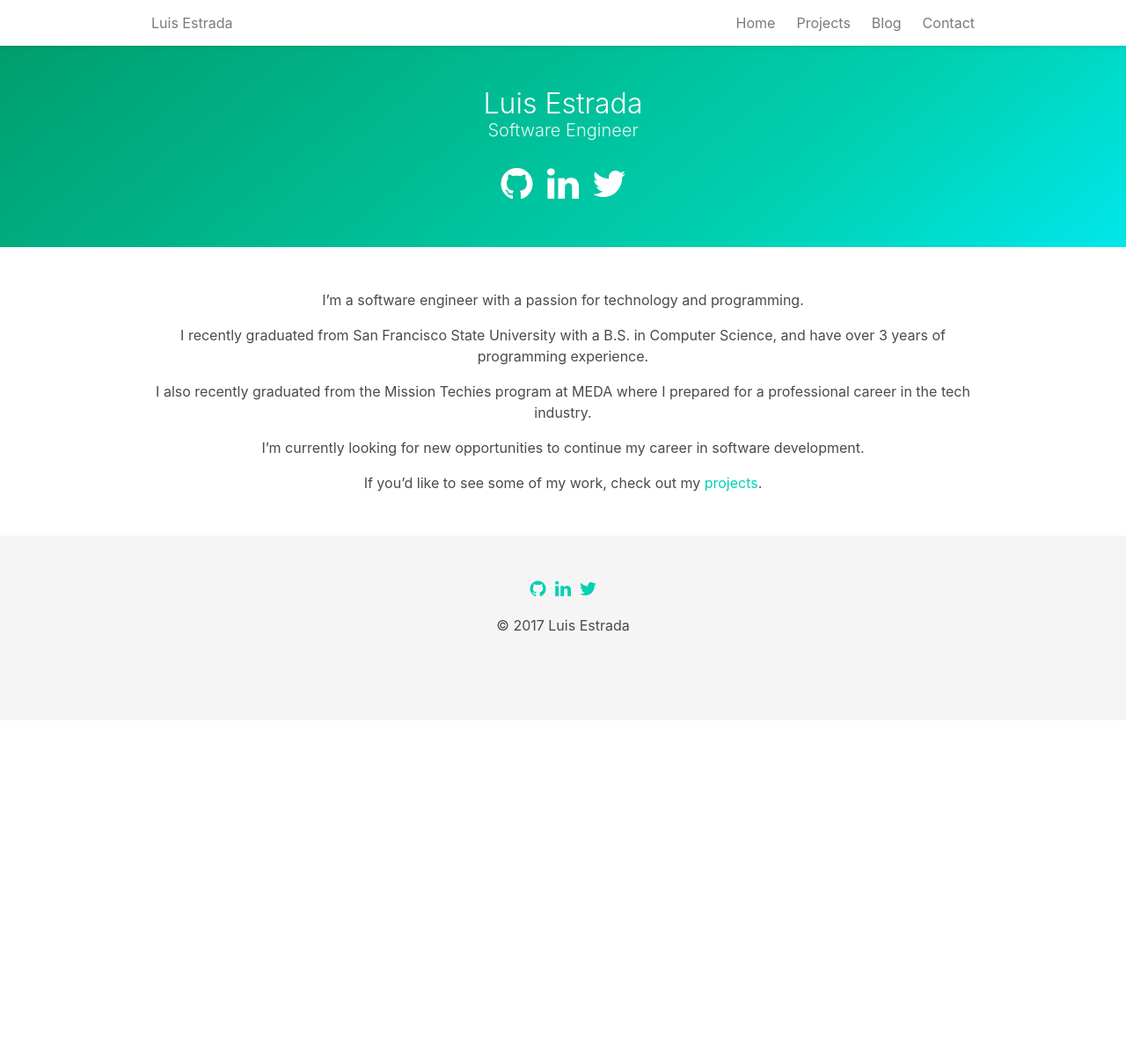
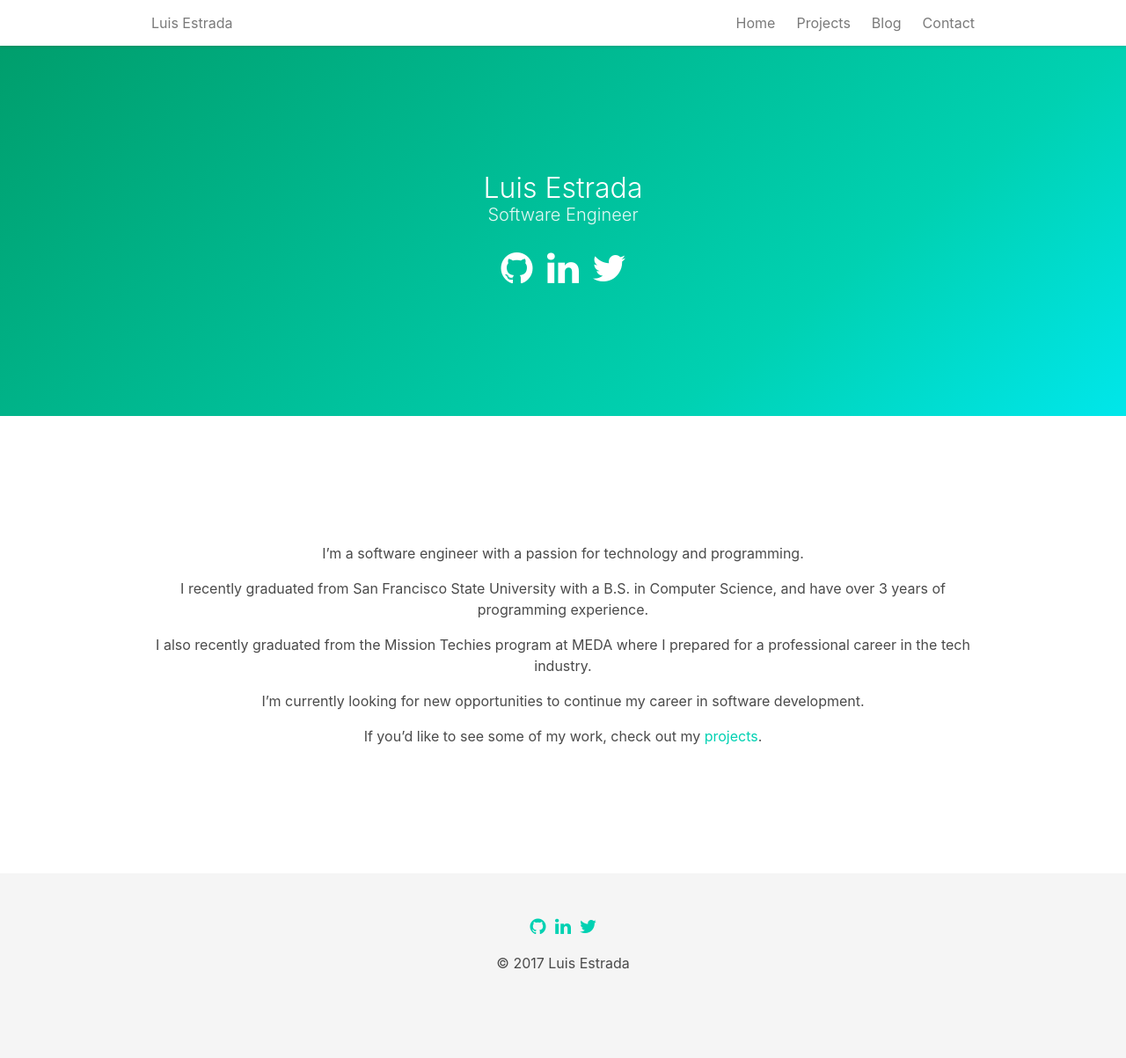
Before and after one commit to lierluis/lierluis.github.io, a Jekyll site: the page built from index.md, in a window 1280 px wide. Shown: the whole page at 88% size. Built offline with Jekyll 4.4.1, drawn with Linux system fonts in a browser that asks for light colours; nearby versions of some CDN libraries; before the commit the page ends 900 px from its top, so only the background shows below that.

Commit message:
Make hero and index page medium-sized

```diff
--- a/_includes/hero.html
+++ b/_includes/hero.html
@@ -1,4 +1,4 @@
-<section class="hero is-primary is-bold">
+<section class="hero is-primary is-bold is-medium">
   <div class="hero-body">
     <div class="container has-text-centered">
       <h1 class="title">
--- a/_layouts/home.html
+++ b/_layouts/home.html
@@ -3,7 +3,7 @@ layout: default
 ---
 {% include hero.html %}
 
-<section class="section">
+<section class="section is-medium">
   <div class="container">
     <div class="content has-text-centered">
       {{ content }}
```
